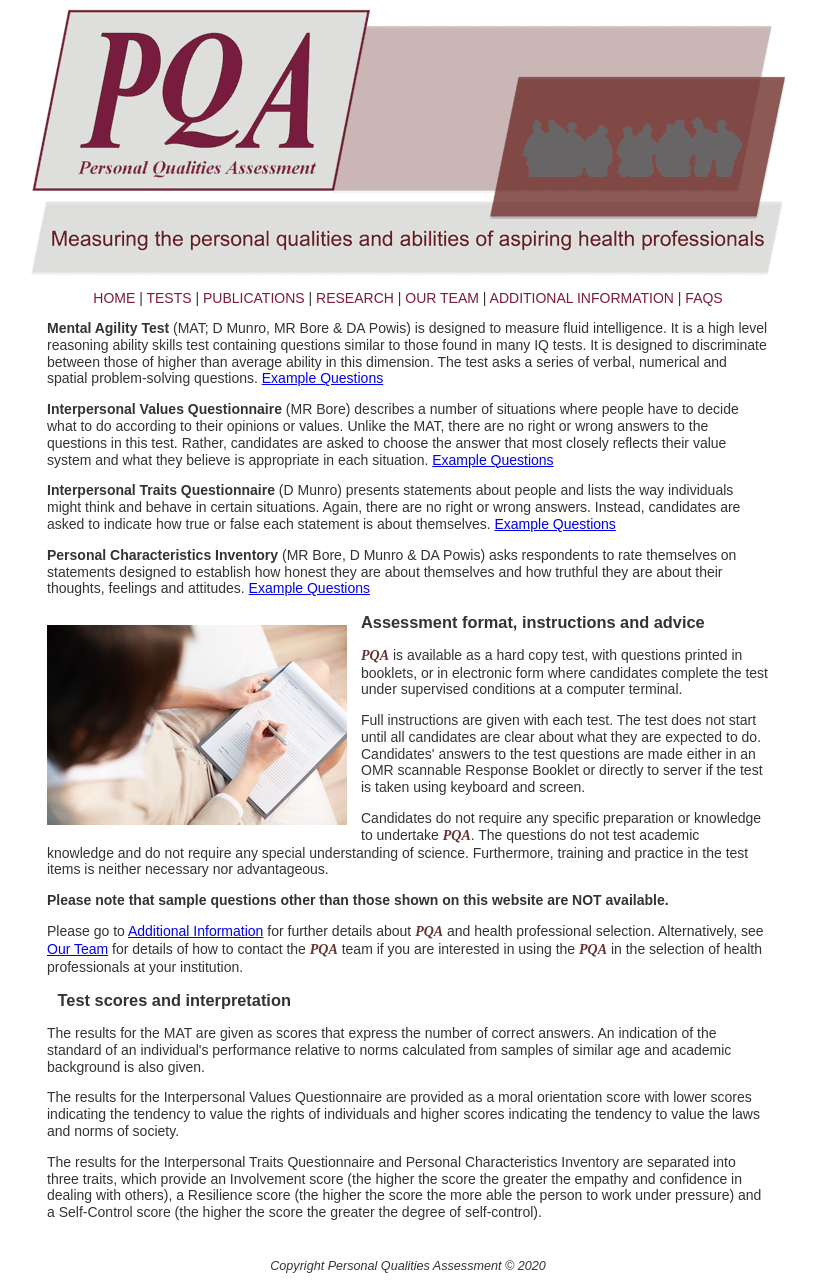
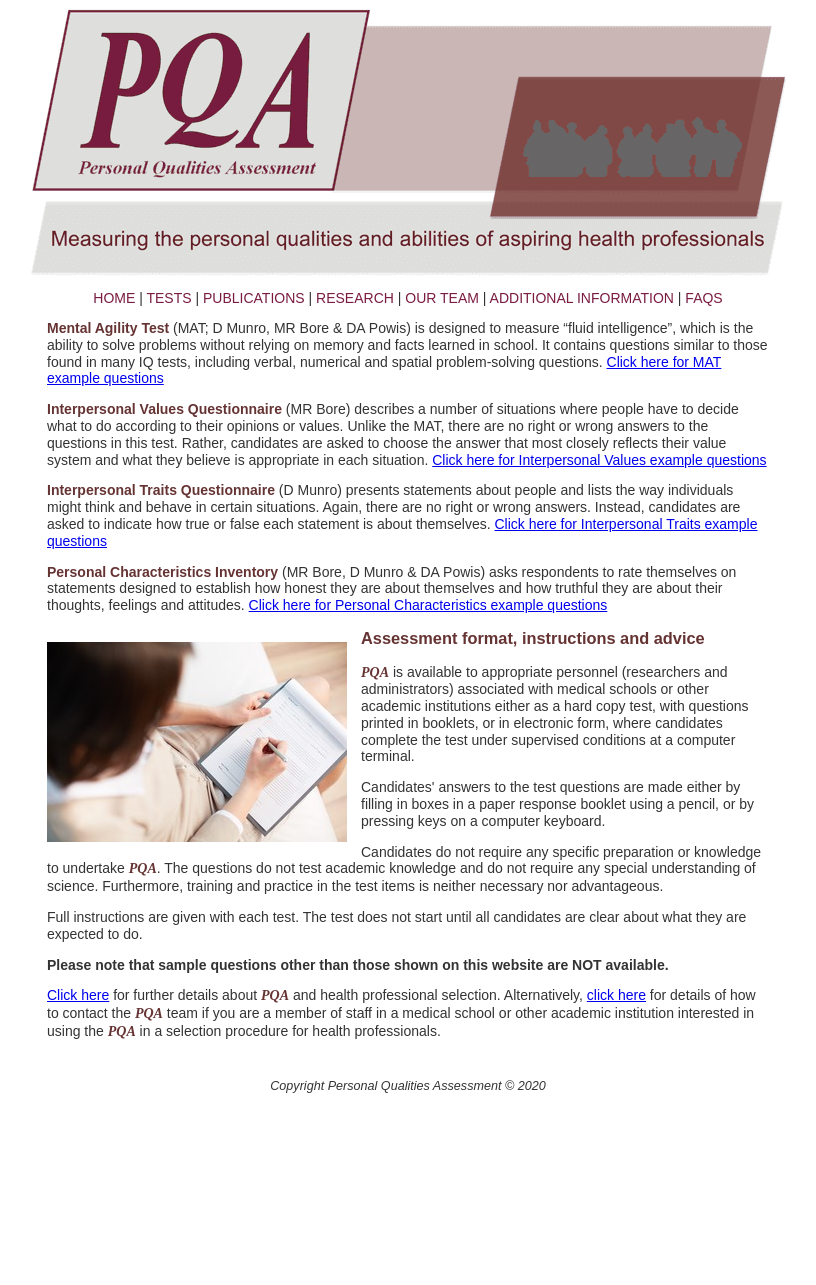
Before and after one commit to thelibrarian/pqa-website, a Jekyll site: the page built from tests.html, in a window 1280 px wide. Shown: the whole page, without its empty margins (232-1048 px from the left). Built offline with Jekyll 4.4.1, drawn with Linux system fonts in a browser that asks for light colours; after the commit the page ends 1105 px from its top, so only the background shows below that.

Commit message:
Updates Tests page.

```diff
--- a/assets/css/pqa.css
+++ b/assets/css/pqa.css
@@ -41,6 +41,7 @@ div#content h1 {
 }
 
 div#content h3 {
+  color: #663333;
   margin-left: 1.5em;
 }
 
@@ -79,12 +80,7 @@ p#copyright {
   text-align: center;
 }
 
-div#test-name-pop {
-  float: right;
-  font-size: 110%;
-  color: #7A1B40;
-  text-align: right;
+.test-name {
   font-weight: bold;
-  border: 1px solid #AAA;
-  margin-left: 1em;
+  color: #663333;
 }
--- a/tests.html
+++ b/tests.html
@@ -3,39 +3,39 @@ layout: default
 title: PQA Tests
 ---
 <p>
-  <b>Mental Agility Test</b> (MAT; D Munro, MR Bore &amp; DA Powis) is designed
-  to measure fluid intelligence. It is a high level reasoning ability skills
-  test containing questions similar to those found in many IQ tests. It is
-  designed to discriminate between those of higher than average ability in this
-  dimension. The test asks a series of verbal, numerical and spatial
-  problem-solving questions.
-  <a href="/examples/mat.html">Example Questions</a>
+  <span class="test-name">Mental Agility Test</span> (MAT; D Munro, MR Bore &amp; DA
+  Powis) is designed to measure &ldquo;fluid intelligence&rdquo;, which is the
+  ability to solve problems without relying on memory and facts learned in
+  school. It contains questions similar to those found in many IQ tests,
+  including verbal, numerical and spatial problem-solving questions.
+  <a href="/examples/mat.html">Click here for MAT example questions</a>
 </p>
 
 <p>
-  <b>Interpersonal Values Questionnaire</b> (MR Bore) describes a number of
-  situations where people have to decide what to do according to their opinions
-  or values. Unlike the MAT, there are no right or wrong answers to the
-  questions in this test. Rather, candidates are asked to choose the answer
-  that most closely reflects their value system and what they believe is
-  appropriate in each situation.
-  <a href="/examples/mojac.html">Example Questions</a>
+  <span class="test-name">Interpersonal Values Questionnaire</span> (MR Bore)
+  describes a number of situations where people have to decide what to do
+  according to their opinions or values. Unlike the MAT, there are no right or
+  wrong answers to the questions in this test. Rather, candidates are asked to
+  choose the answer that most closely reflects their value system and what they
+  believe is appropriate in each situation.
+  <a href="/examples/mojac.html">Click here for Interpersonal Values example questions</a>
 </p>
 
 <p>
-  <b>Interpersonal Traits Questionnaire</b> (D Munro) presents statements about
-  people and lists the way individuals might think and behave in certain
-  situations. Again, there are no right or wrong answers. Instead, candidates
-  are asked to indicate how true or false each statement is about themselves.
-  <a href="/examples/nace.html">Example Questions</a>
+  <span class="test-name">Interpersonal Traits Questionnaire</span> (D Munro)
+  presents statements about people and lists the way individuals might think and
+  behave in certain situations. Again, there are no right or wrong answers.
+  Instead, candidates are asked to indicate how true or false each statement is
+  about themselves.
+  <a href="/examples/nace.html">Click here for Interpersonal Traits example questions</a>
 </p>
 
 <p>
-  <b>Personal Characteristics Inventory</b> (MR Bore, D Munro &amp; DA Powis)
+  <span class="test-name">Personal Characteristics Inventory</span> (MR Bore, D Munro &amp; DA Powis)
   asks respondents to rate themselves on statements designed to establish how
   honest they are about themselves and how truthful they are about their
   thoughts, feelings and attitudes.
-  <a href="/examples/pci.html">Example Questions</a>
+  <a href="/examples/pci.html">Click here for Personal Characteristics example questions</a>
 </p>
 
 <img src="/assets/images/image02.jpg" width="300" height="200" style="float: left; margin: 1em;" alt="Form filling">
@@ -43,24 +43,29 @@ title: PQA Tests
 <h3>Assessment format, instructions and advice</h3>
 
 <p>
-  <span class="pqa">PQA</span> is available as a hard copy test, with questions
-  printed in booklets, or in electronic form where candidates complete the test
-  under supervised conditions at a computer terminal.
+  <span class="pqa">PQA</span> is available to appropriate personnel
+  (researchers and administrators) associated with medical schools or other
+  academic institutions either as a hard copy test, with questions printed in
+  booklets, or in electronic form, where candidates complete the test under
+  supervised conditions at a computer terminal.
+</p>
+
+<p>
+  Candidates' answers to the test questions are made either by filling in boxes
+  in a paper response booklet using a pencil, or by pressing keys on a computer
+  keyboard.
+</p>
+
+<p>
+  Candidates do not require any specific preparation or knowledge to undertake
+  <span class="pqa">PQA</span>. The questions do not test academic knowledge and
+  do not require any special understanding of science. Furthermore, training and
+  practice in the test items is neither necessary nor advantageous.
 </p>
 
 <p>
   Full instructions are given with each test. The test does not start until all
-  candidates are clear about what they are expected to do. Candidates' answers
-  to the test questions are made either in an OMR scannable Response Booklet or
-  directly to server if the test is taken using keyboard and screen.
-</p>
-
-<p>
-  Candidates do not require any specific preparation or knowledge to undertake
-  <span class="pqa">PQA</span>. The questions do not test academic knowledge
-  and do not require any special understanding of science. Furthermore,
-  training and practice in the test items is neither necessary nor
-  advantageous.
+  candidates are clear about what they are expected to do.
 </p>
 
 <p>
@@ -69,35 +74,9 @@ title: PQA Tests
 </p>
 
 <p>
-  Please go to <a href="/information.html">Additional Information</a> for
-  further details about <span class="pqa">PQA</span> and health professional
-  selection. Alternatively, see <a href="/team.html">Our Team</a> for details of
-  how to contact the <span class="pqa">PQA</span> team if you are interested in using
-  the <span class="pqa">PQA</span> in the selection of health professionals at your
-  institution.
+  <a href="/information.html">Click here</a> for further details about <span class="pqa">PQA</span> and
+  health professional selection. Alternatively, <a href="/team.html">click here</a> for
+  details of how to contact the <span class="pqa">PQA</span> team if you are a
+  member of staff in a medical school or other academic institution interested
+  in using the <span class="pqa">PQA</span> in a selection procedure for health professionals.
 </p>
-
-<h3>Test scores and interpretation</h3>
-
-<p>
-  The results for the MAT are given as scores that express the number of
-  correct answers. An indication of the standard of an individual's performance
-  relative to norms calculated from samples of similar age and academic
-  background is also given.
-</p>
-
-<p>
-  The results for the Interpersonal Values Questionnaire are provided as a
-  moral orientation score with lower scores indicating the tendency to value
-  the rights of individuals and higher scores indicating the tendency to value
-  the laws and norms of society.
-</p>
-
-<p>
-  The results for the Interpersonal Traits Questionnaire and Personal
-  Characteristics Inventory are separated into three traits, which provide an
-  Involvement score (the higher the score the greater the empathy and
-  confidence in dealing with others), a Resilience score (the higher the score
-  the more able the person to work under pressure) and a Self-Control score
-  (the higher the score the greater the degree of self-control).
-</p>
```
